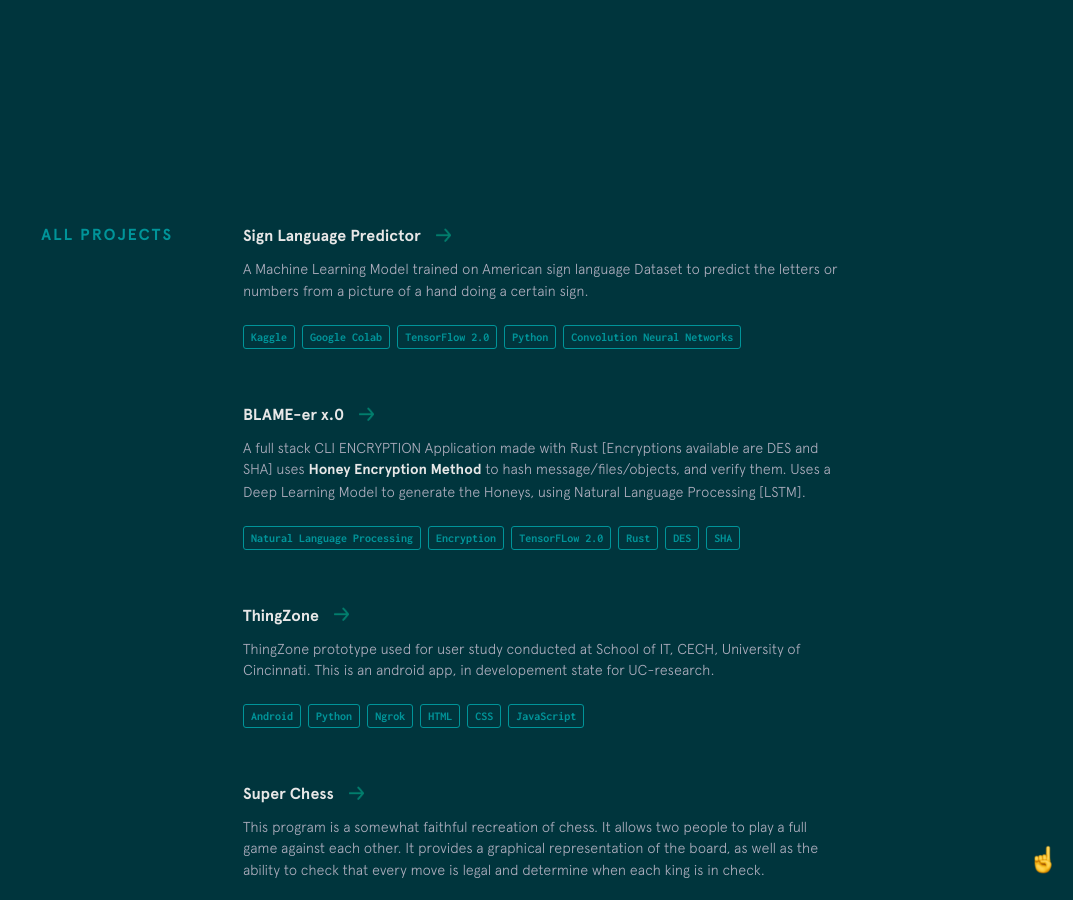
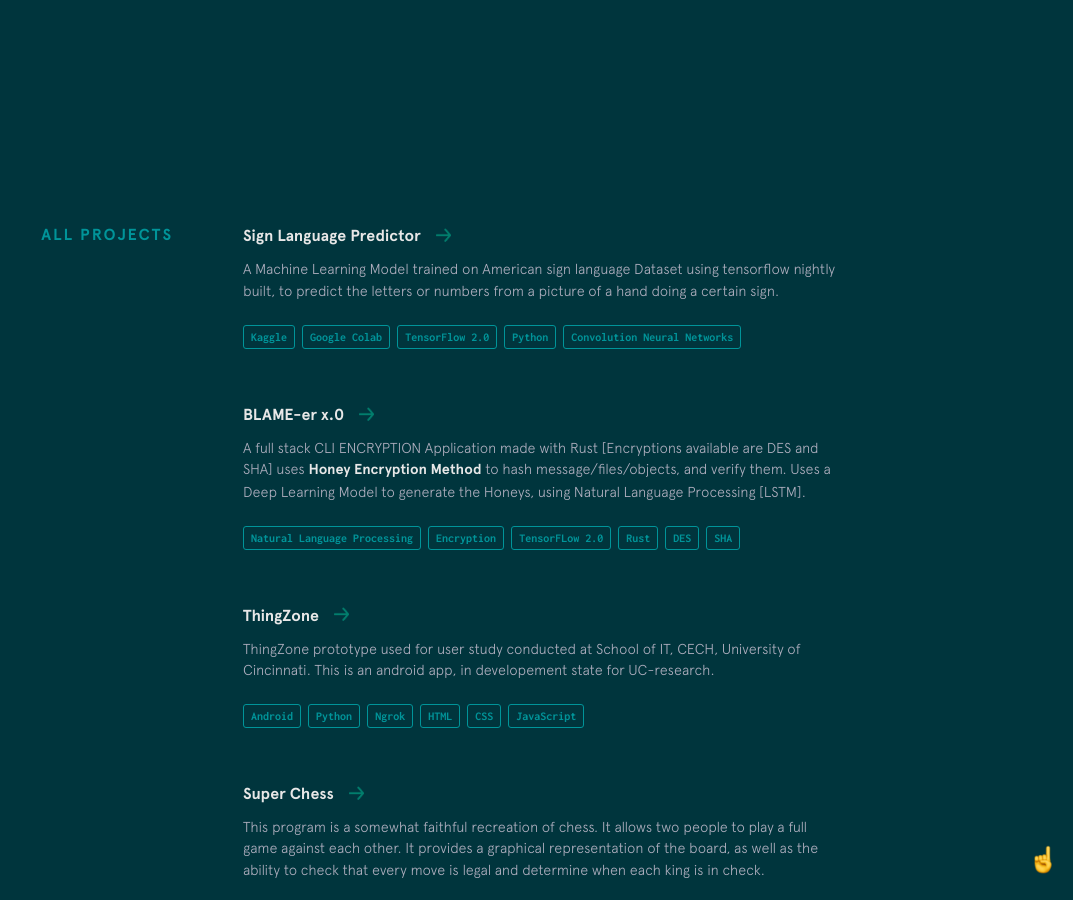
Before and after one commit to mareep-raljodid/portfolio, a Jekyll site: the page built from index.html, in a window 1280 px wide and 900 px high, scrolled down 3179 px. Shown: the whole window, without its empty margins (207-1280 px from the left). Built offline with Jekyll 4.4.1, drawn with Linux system fonts in a browser that asks for light colours; nearby versions of some CDN libraries.

Commit message:
ethics==big deal

```diff
--- a/_data/other-projects.yml
+++ b/_data/other-projects.yml
@@ -1,7 +1,7 @@
 - name: Sign Language Predictor
   url: https://colab.research.google.com/drive/1EMvokUcPU1LJ8SvsWKLiEk9whFvVUWi3
   code: https://github.com/mareep-raljodid/SignLanguage_ML
-  description: A Machine Learning Model trained on American sign language Dataset to predict the letters or numbers from a picture of a hand doing a certain sign.
+  description: A Machine Learning Model trained on American sign language Dataset using tensorflow nightly built, to predict the letters or numbers from a picture of a hand doing a certain sign.
   used:
     - thing: Kaggle
     - thing: Google Colab
```
